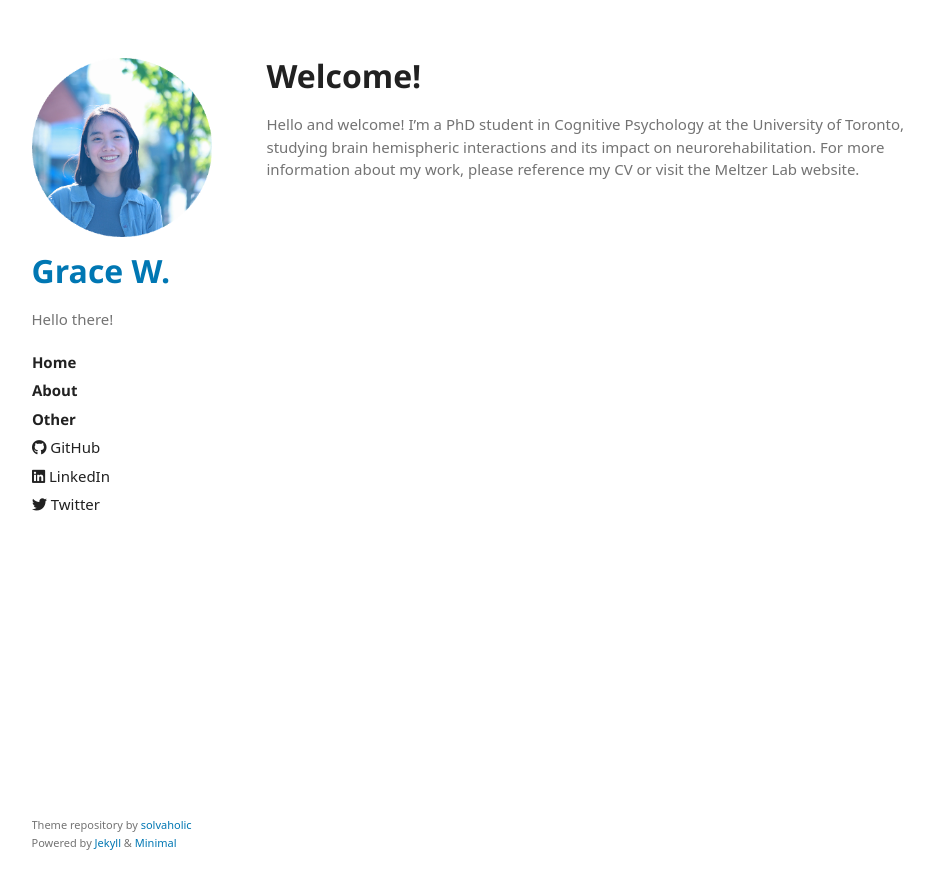
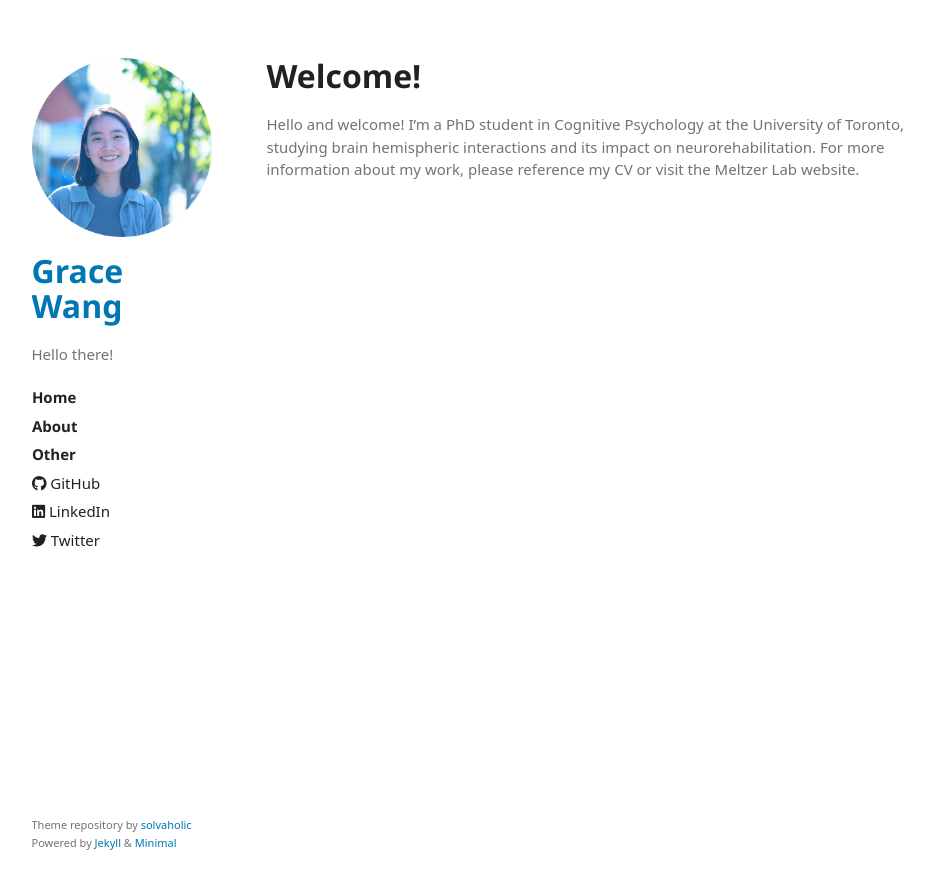
Before and after one commit to gra-w/gra-w.github.io, a Jekyll site: the page built from index.md, in a window 1280 px wide. Shown: the top 889 px of the page, without its empty margins (171-1105 px from the left). Built offline with Jekyll 4.4.1, drawn with Linux system fonts in a browser that asks for light colours; some web fonts are replaced; our own code applies the rules of GitHub Pages for plain Markdown files.

Commit message:
Update _config.yml

```diff
--- a/_config.yml
+++ b/_config.yml
@@ -1,4 +1,4 @@
-title: Grace W.
+title: Grace Wang
 logo: /assets/img/logo.png
 description: Hello there!
 show_downloads: false
```
